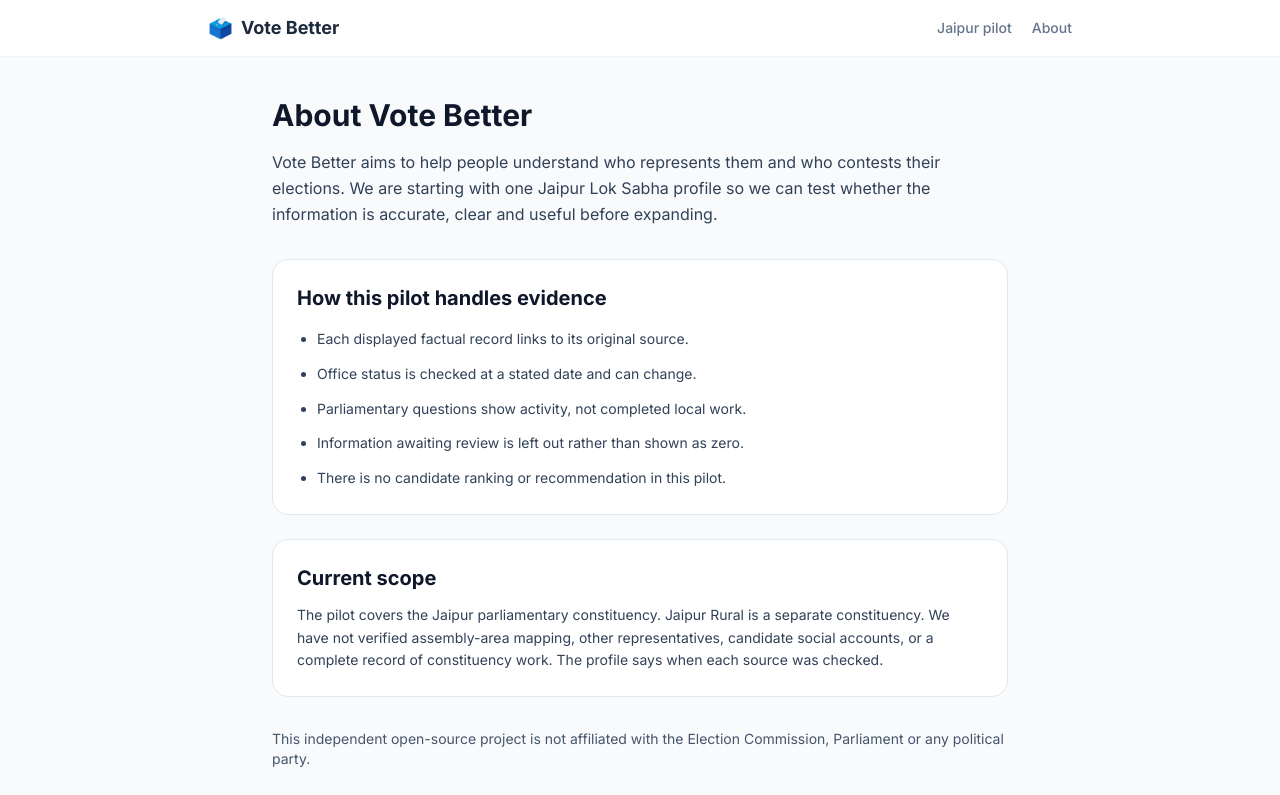
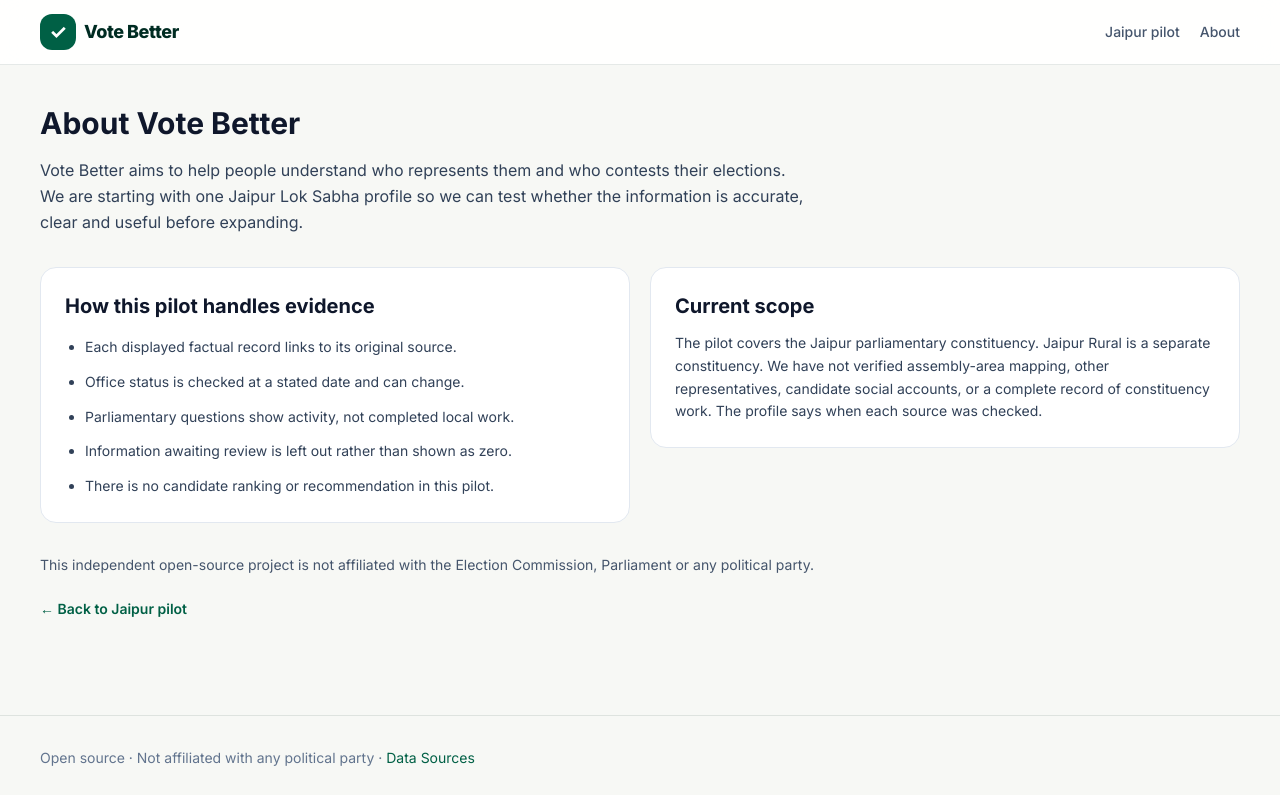
Before and after one commit to sourabh69733/vote-better, a Next.js app in the folder web/: page /about in a window 1280 px wide. Shown: the top 795 px of the page. Built offline with nearby package versions, Linux system fonts and the light colour scheme.

Commit message:
style: widen shared site layout

```diff
--- a/web/app/about/page.tsx
+++ b/web/app/about/page.tsx
@@ -2,16 +2,17 @@ import Link from "next/link";
 
 export default function AboutPage() {
   return (
-    <div className="mx-auto max-w-3xl px-4 py-10">
+    <div className="mx-auto w-full max-w-[1480px] px-4 py-10 sm:px-6 lg:px-10">
       <h1 className="text-3xl font-bold text-slate-900">About Vote Better</h1>
-      <p className="mt-4 leading-relaxed text-slate-700">
+      <p className="mt-4 max-w-3xl leading-relaxed text-slate-700">
         Vote Better aims to help people understand who represents them and who
         contests their elections. We are starting with one Jaipur Lok Sabha
         profile so we can test whether the information is accurate, clear and
         useful before expanding.
       </p>
 
-      <section className="mt-8 rounded-2xl border border-slate-200 bg-white p-6">
+      <div className="mt-8 grid items-start gap-5 lg:grid-cols-2">
+        <section className="rounded-2xl border border-slate-200 bg-white p-6">
           <h2 className="text-xl font-bold text-slate-900">How this pilot handles evidence</h2>
           <ul className="mt-4 list-disc space-y-3 pl-5 text-sm leading-relaxed text-slate-700">
             <li>Each displayed factual record links to its original source.</li>
@@ -22,7 +23,7 @@ export default function AboutPage() {
           </ul>
         </section>
 
-      <section className="mt-6 rounded-2xl border border-slate-200 bg-white p-6">
+        <section className="rounded-2xl border border-slate-200 bg-white p-6">
           <h2 className="text-xl font-bold text-slate-900">Current scope</h2>
           <p className="mt-3 text-sm leading-relaxed text-slate-700">
             The pilot covers the Jaipur parliamentary constituency. Jaipur Rural
@@ -32,12 +33,13 @@ export default function AboutPage() {
             source was checked.
           </p>
         </section>
+      </div>
 
       <p className="mt-8 text-sm text-slate-600">
         This independent open-source project is not affiliated with the
         Election Commission, Parliament or any political party.
       </p>
-      <Link href="/" className="mt-6 inline-block text-sm font-semibold text-indigo-700 hover:underline">
+      <Link href="/" className="mt-6 inline-block text-sm font-semibold text-emerald-800 hover:underline">
         ← Back to Jaipur pilot
       </Link>
     </div>
--- a/web/app/globals.css
+++ b/web/app/globals.css
@@ -2,12 +2,12 @@
 
 @theme inline {
   --font-sans: var(--font-inter);
-  --color-background: #f8fafc;
+  --color-background: #f7f8f5;
   --color-foreground: #0f172a;
 }
 
 body {
-  background-color: #f8fafc;
+  background-color: #f7f8f5;
   color: #0f172a;
   font-family: var(--font-inter), system-ui, -apple-system, sans-serif;
   -webkit-font-smoothing: antialiased;
--- a/web/app/layout.tsx
+++ b/web/app/layout.tsx
@@ -21,26 +21,26 @@ export default function RootLayout({
 }) {
   return (
     <html lang="en" className={`${inter.variable}`}>
-      <body className="min-h-screen flex flex-col bg-[#f8fafc] text-slate-900 font-sans">
+      <body className="min-h-screen flex flex-col bg-[#f7f8f5] text-slate-900 font-sans">
         {/* Header */}
-        <header className="bg-white/80 backdrop-blur-md border-b border-slate-100 sticky top-0 z-50">
-          <div className="max-w-4xl mx-auto px-4 h-14 flex items-center justify-between">
+        <header className="bg-white/90 backdrop-blur-md border-b border-emerald-950/10 sticky top-0 z-50">
+          <div className="mx-auto flex h-16 w-full max-w-[1480px] items-center justify-between px-4 sm:px-6 lg:px-10">
             <Link href="/" className="flex items-center gap-2 group">
-              <span className="text-xl">🗳️</span>
-              <span className="font-bold text-lg text-slate-800 group-hover:text-indigo-600 transition-colors">
+              <span className="grid h-9 w-9 place-items-center rounded-xl bg-emerald-800 text-xl font-bold text-white" aria-hidden="true">✓</span>
+              <span className="text-lg font-extrabold tracking-tight text-emerald-950 group-hover:text-emerald-700 transition-colors">
                 Vote Better
               </span>
             </Link>
             <nav className="flex items-center gap-5 text-sm font-medium">
               <Link
                 href="/"
-                className="text-slate-500 hover:text-indigo-600 transition-colors"
+                className="text-slate-600 hover:text-emerald-800 transition-colors"
               >
                 Jaipur pilot
               </Link>
               <Link
                 href="/about"
-                className="text-slate-500 hover:text-indigo-600 transition-colors"
+                className="text-slate-600 hover:text-emerald-800 transition-colors"
               >
                 About
               </Link>
@@ -52,13 +52,13 @@ export default function RootLayout({
         <main className="flex-1">{children}</main>
 
         {/* Footer */}
-        <footer className="border-t border-slate-100 py-8 mt-12">
-          <div className="max-w-4xl mx-auto px-4 text-center text-sm text-slate-400">
+        <footer className="mt-12 border-t border-emerald-950/10 py-8">
+          <div className="mx-auto w-full max-w-[1480px] px-4 text-sm text-slate-500 sm:px-6 lg:px-10">
             <p>
               Open source · Not affiliated with any political party ·{" "}
               <Link
                 href="/about"
-                className="text-indigo-500 hover:text-indigo-600 hover:underline"
+                className="text-emerald-800 hover:text-emerald-950 hover:underline"
               >
                 Data Sources
               </Link>
```
Lines whose indentation alone changed are shown as unchanged.
